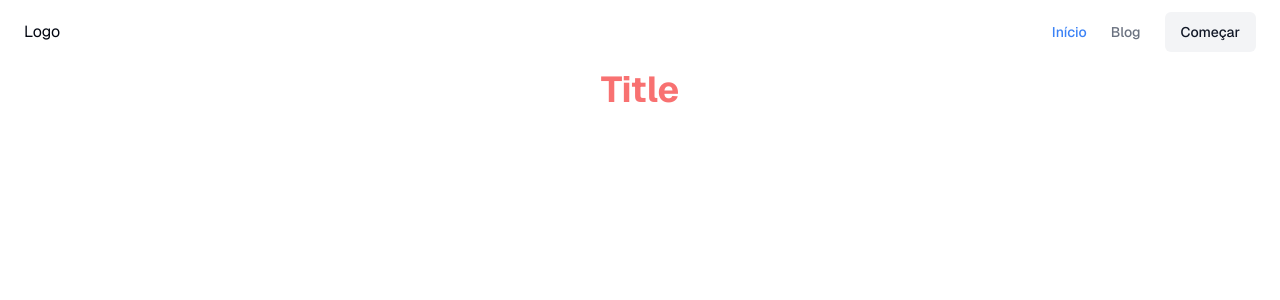
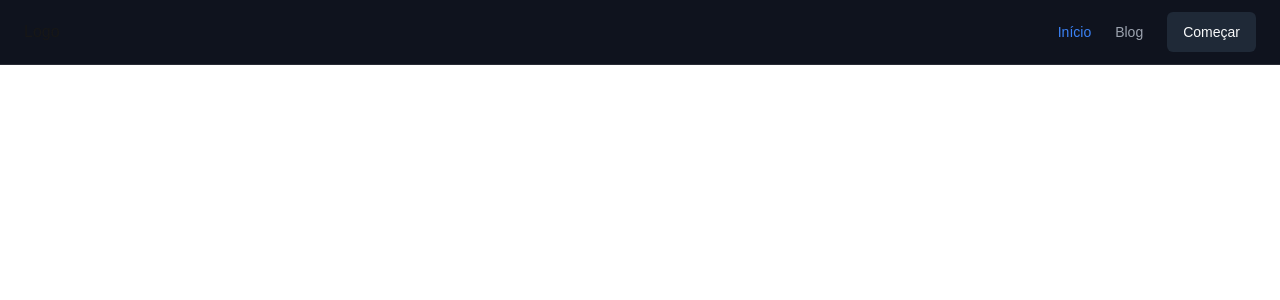
Before and after one commit to tavareshenrique/nextjs-rocketseat, a Next.js app in the folder site-blog/: page / in a window 1280 px wide. Shown: the top 300 px of the page. Built offline with nearby package versions, Linux system fonts and the light colour scheme.

Commit message:
feat: implement ActiveLink component and update Header with navigation links

```diff
--- /dev/null
+++ b/site-blog/src/components/active-link/index.tsx
@@ -0,0 +1,28 @@
+import Link, { LinkProps } from 'next/link';
+import { useRouter } from 'next/router';
+
+import { cn } from '@/lib/utils';
+
+type ActiveLinkProps = {
+  children: React.ReactNode;
+} & LinkProps;
+
+export const ActiveLink = ({ children, href, ...rest }: ActiveLinkProps) => {
+  const router = useRouter();
+  const isCurrentPath =
+    router.asPath === href ||
+    router.asPath === rest.as ||
+    router.asPath.startsWith(String(rest.as));
+
+  return (
+    <Link
+      href={href}
+      className={cn(
+        'text-sm font-medium transition-colors hover:text-blue-500',
+        isCurrentPath ? 'text-blue-500' : 'text-muted-foreground'
+      )}
+    >
+      {children}
+    </Link>
+  );
+};
--- a/site-blog/src/components/header/header.tsx
+++ /dev/null
@@ -1,42 +0,0 @@
-import { cn } from '@/lib/utils';
-import Link from 'next/link';
-import { useRouter } from 'next/router';
-import { Button } from '../ui/button';
-
-export const Header = () => {
-  const router = useRouter();
-  const isHomePage = router.pathname === '/';
-  const isBlogPage = router.pathname === '/blog';
-
-  return (
-    <header className="fixed top-0 z-50 w-full border-b border-white/10 bg-background/95 backdrop-blur supports-[backdrop-filters]:bg-background/60">
-      <div className="mx-auto max-w-7xl px-4 sm:px-6 ls:px-80">
-        <div className="flex h-16 items-center justify-between">
-          <Link href="/">Logo</Link>
-
-          <nav className="flex items-center gap-6">
-            <Link
-              href="/"
-              className={cn(
-                'text-sm font-medium transition-colors hover:text-blue-500',
-                isHomePage ? 'text-blue-500' : 'text-muted-foreground'
-              )}
-            >
-              Início
-            </Link>
-            <Link
-              href="/blog"
-              className={cn(
-                'text-sm font-medium transition-colors hover:text-blue-500',
-                isBlogPage ? 'text-blue-500' : 'text-muted-foreground'
-              )}
-            >
-              Blog
-            </Link>
-            <Button variant="secondary">Começar</Button>
-          </nav>
-        </div>
-      </div>
-    </header>
-  );
-};
--- /dev/null
+++ b/site-blog/src/components/header/index.tsx
@@ -0,0 +1,30 @@
+import Link from 'next/link';
+
+import { Button } from '../ui/button';
+import { ActiveLink } from "../active-link";
+
+export const Header = () => {
+  return (
+    <header className="fixed top-0 z-50 w-full border-b border-white/10 bg-background/95 backdrop-blur supports-[backdrop-filters]:bg-background/60">
+      <div className="mx-auto max-w-7xl px-4 sm:px-6 ls:px-80">
+        <div className="flex h-16 items-center justify-between">
+          <Link href="/">Logo</Link>
+
+          <nav className="flex items-center gap-6">
+            <ActiveLink href="/">
+              Início
+            </ActiveLink>
+
+            <ActiveLink href="/blog">
+              Blog
+            </ActiveLink>
+
+            <Button variant="secondary" asChild>
+              <Link href="/comecar">Começar</Link>
+            </Button>
+          </nav>
+        </div>
+      </div>
+    </header>
+  );
+};
--- /dev/null
+++ b/site-blog/src/components/layout/index.tsx
@@ -0,0 +1,15 @@
+import { Header } from '../header';
+
+type LayoutProps = {
+  children: React.ReactNode;
+};
+
+export const Layout = ({ children }: LayoutProps) => {
+  return (
+    <div className="relative flex min-h-screen flex-col dark">
+      <Header />
+
+      <main className="flex-1 flex flex-col mb-12 h-screen">{children}</main>
+    </div>
+  );
+};
--- a/site-blog/src/pages/_app.tsx
+++ b/site-blog/src/pages/_app.tsx
@@ -1,6 +1,12 @@
-import "@/styles/globals.css";
-import type { AppProps } from "next/app";
+import '@/styles/globals.css';
+import type { AppProps } from 'next/app';
+
+import { Layout } from '@/components/layout';
 
 export default function App({ Component, pageProps }: AppProps) {
-  return <Component {...pageProps} />;
+  return (
+    <Layout>
+      <Component {...pageProps} />
+    </Layout>
+  );
 }
--- a/site-blog/src/pages/index.tsx
+++ b/site-blog/src/pages/index.tsx
@@ -1,24 +1,19 @@
-import { Geist, Geist_Mono } from "next/font/google";
-import { Header } from "@/components/header/header";
+import { Geist, Geist_Mono } from 'next/font/google';
 
 const geistSans = Geist({
-  variable: "--font-geist-sans",
-  subsets: ["latin"],
+  variable: '--font-geist-sans',
+  subsets: ['latin'],
 });
 
 const geistMono = Geist_Mono({
-  variable: "--font-geist-mono",
-  subsets: ["latin"],
+  variable: '--font-geist-mono',
+  subsets: ['latin'],
 });
 
 export default function Home() {
   return (
     <div
       className={`${geistSans.variable} ${geistMono.variable} grid grid-rows-[20px_1fr_20px] items-center justify-items-center min-h-screen p-8 pb-20 gap-16 sm:p-20 font-[family-name:var(--font-geist-sans)]`}
-    >
-      <h2 className="text-4xl font-bold text-red-400">Title</h2>
-
-      <Header />
-    </div>
+    ></div>
   );
 }
--- a/site-blog/src/styles/globals.css
+++ b/site-blog/src/styles/globals.css
@@ -1,6 +1,24 @@
 @tailwind base;
 @tailwind components;
 @tailwind utilities;
+
+:root {
+  --background: #ffffff;
+  --foreground: #171717;
+}
+
+@media (prefers-color-scheme: dark) {
+  :root {
+    --background: #0a0a0a;
+    --foreground: #ededed;
+  }
+}
+
+body {
+  color: var(--foreground);
+  background: var(--background);
+  font-family: Arial, Helvetica, sans-serif;
+}
 
 @layer base {
   :root {
@@ -28,7 +46,7 @@
     --chart-3: 197 37% 24%;
     --chart-4: 43 74% 66%;
     --chart-5: 27 87% 67%;
-    --radius: 0.5rem
+    --radius: 0.5rem;
   }
   .dark {
     --background: 224 71.4% 4.1%;
@@ -54,7 +72,7 @@
     --chart-2: 160 60% 45%;
     --chart-3: 30 80% 55%;
     --chart-4: 280 65% 60%;
-    --chart-5: 340 75% 55%
+    --chart-5: 340 75% 55%;
   }
 }
 
```
Also changed, not shown: site-blog/src/pages/_document.tsx (line endings or trailing spaces).
